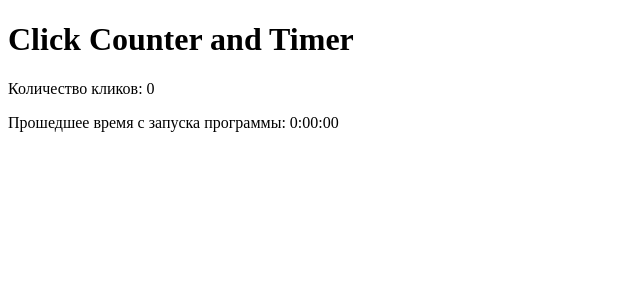
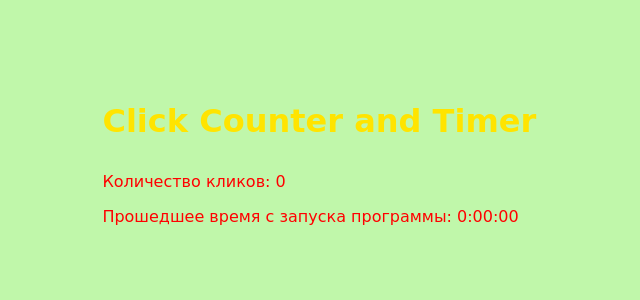
Before and after one commit to Sr123Saha/website_click_click, a Flask app: page /main in a window 1280 px wide. Shown: the top 300 px of the page, without its empty margins (0-640 px from the left). Run offline with Flask 3, Linux system fonts and the light colour scheme; some libraries are stand-ins or nearby versions.

Commit message:
We need to figure out the picture.
We need to figure out the picture.

```diff
--- /dev/null
+++ b/static/css/main.css
@@ -0,0 +1,23 @@
+body {
+    font-family: Arial, 'Mister Brush';
+    margin: 8%;
+    padding: 2;
+    background: #59eb1f60;
+    color: #ff0000;
+}
+
+body {
+    font-family: 'Mister Brush', cursive;
+}
+
+@keyframes colorChange {
+    50% { color: rgb(243, 243, 243); }
+    50% { color: rgb(255, 0, 0); }
+    50% { color: rgb(0, 255, 0); }
+    50% { color: rgb(255, 0, 255); }
+    50% { color: rgb(255, 251, 0); }
+}
+
+.animated-color {
+    animation: colorChange 5s infinite;
+}
--- a/templates/main.html
+++ b/templates/main.html
@@ -4,10 +4,12 @@
     <meta charset="UTF-8">
     <meta name="viewport" content="width=device-width, initial-scale=1.0">
     <title>Click Counter and Timer</title>
+    <link rel="icon" type="log.ico" sizes="32x32" href="favicon.ico">
+    <link rel="stylesheet" href="/static/css/main.css">
     <script src="https://cdnjs.cloudflare.com/ajax/libs/socket.io/4.0.1/socket.io.min.js"></script>
 </head>
 <body>
-    <h1>Click Counter and Timer</h1>
+    <h1><p class="animated-color">Click Counter and Timer</p></h1>
     <p id="clicks">Количество кликов: 0</p>
     <p id="time">Прошедшее время с запуска программы: 0:00:00</p>
 
```
Also changed, not shown: log.ico (added).
